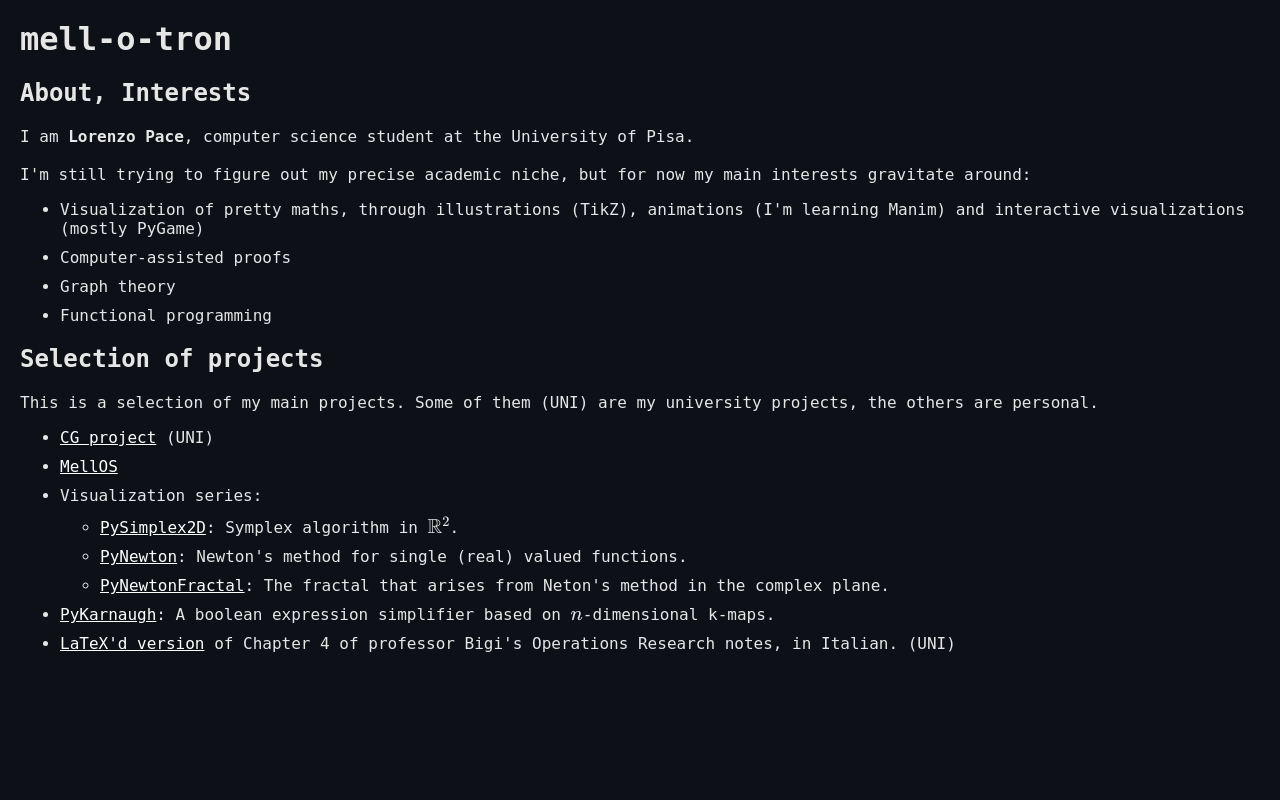
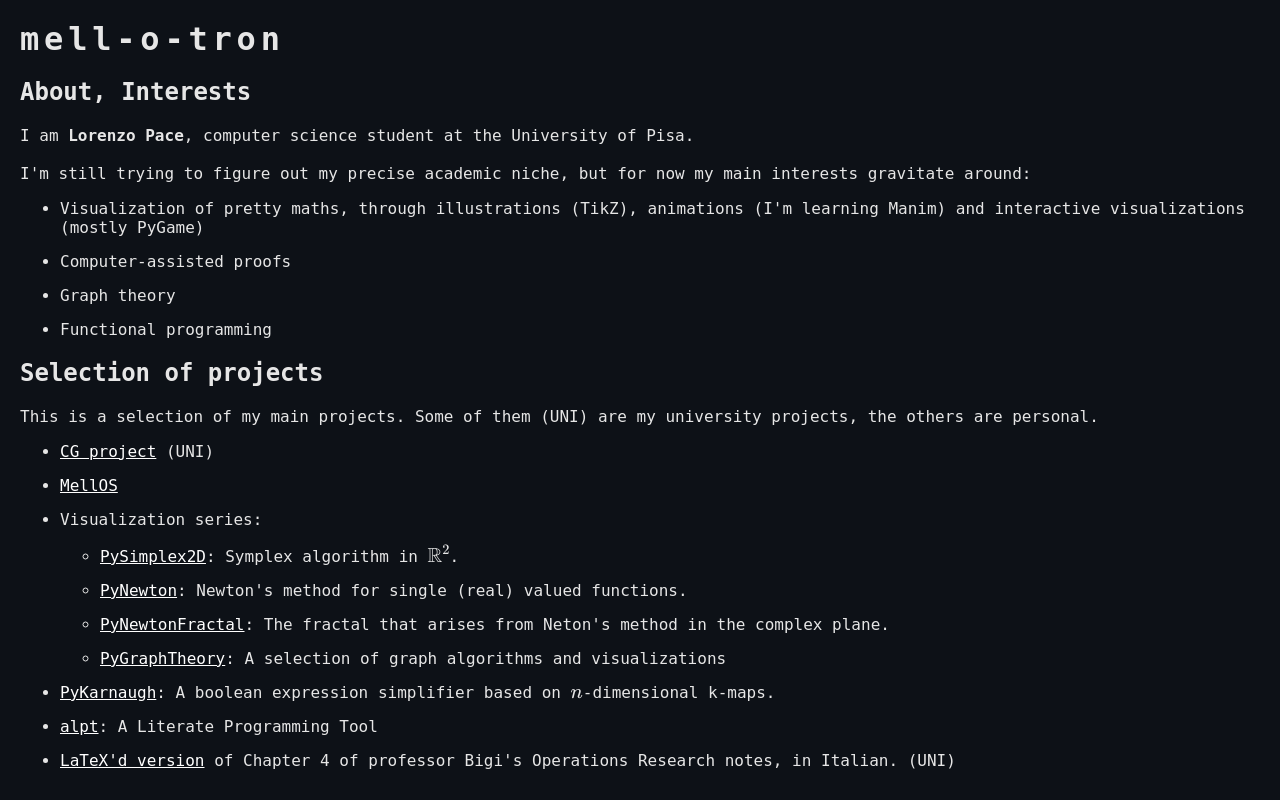
Before and after one commit to mell-o-tron/mell-o-tron.github.io, a plain HTML site: page index.html in a window 1280 px wide. Drawn offline with nearby package versions, Linux system fonts and the light colour scheme.

Commit message:
added projects, funny typing thing

```diff
--- a/index.html
+++ b/index.html
@@ -2,11 +2,46 @@
 
 <head>
 <style>
+
+.typewriter h1 {
+  overflow: hidden; /* Ensures the content is not revealed until the animation */
+  white-space: nowrap; /* Keeps the content on a single line */
+  margin: 0 0; /* Gives that scrolling effect as the typing happens */
+  letter-spacing: .15em; /* Adjust as needed */
+  -webkit-animation:
+    typing 3.5s steps(40, end),
+    blink-caret .75s step-end 10;
+          animation:
+    typing 3.5s steps(40, end),
+    blink-caret .75s step-end infinite;
+}
+
+/* The typing effect */
+@-webkit-keyframes typing {
+  from { width: 0 }
+  to { width: 100% }
+}
+@keyframes typing {
+  from { width: 0 }
+  to { width: 100% }
+}
+
+/* The typewriter cursor effect */
+@-webkit-keyframes blink-caret {
+  from, to { border-color: transparent }
+  50% { border-color: orange; }
+}
+@keyframes blink-caret {
+  from, to { border-color: transparent }
+  50% { border-color: orange; }
+}
+
 body {
   margin: 20px;
   font-family: mono;
   background-color: 0d1117;
   color: #e6e6e6;
+  justify-content: left;
 }
 a:link {
   color: white;
@@ -27,7 +62,7 @@ a:active {
   color: white;
 }
 li{
-  margin: 10px 0;
+  margin: 15px 0;
 }
 </style>
 
@@ -37,7 +72,9 @@ li{
 </head>
 
 <body>
+<div class="typewriter">
 <h1> mell-o-tron</h1>
+</div>
 
 <h2> About, Interests </h2>
 I am <b>Lorenzo Pace</b>, computer science student at the University of Pisa.
@@ -73,11 +110,17 @@ MellOS</a></li>
     <li><a title=""
         href="https://github.com/mell-o-tron/PyNewtonFractal">
     PyNewtonFractal</a>: The fractal that arises from Neton's method in the complex plane. </li>
+    <li><a title=""
+        href="https://github.com/mell-o-tron/PyGraphTheory">
+    PyGraphTheory</a>: A selection of graph algorithms and visualizations </li>
     </ul>
 </li>
 <li><a title=""
         href="https://github.com/mell-o-tron/PyKarnaugh">
     PyKarnaugh</a>: A boolean expression simplifier based on \(n\)-dimensional k-maps. </li>
+<li><a title=""
+        href="https://github.com/mell-o-tron/alpt">
+    alpt</a>: A Literate Programming Tool</li>
  <li><a title="Operations Research Notes"
         href="https://github.com/mell-o-tron/RO-Capitolo4">
     LaTeX'd version</a> of Chapter 4 of professor Bigi's Operations Research notes, in Italian. (UNI)</li>
```
